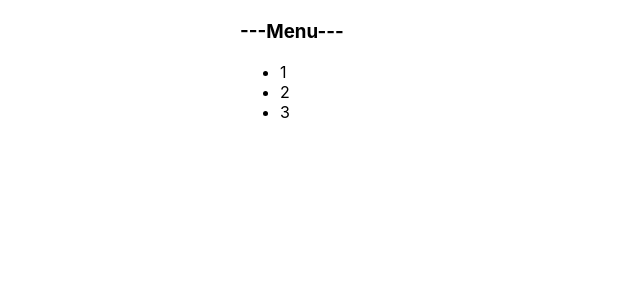
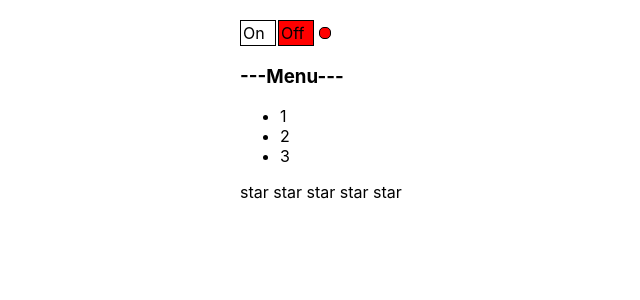
Before and after one commit to MargaritaZh/react-kobsda-kak-podrobno-dimach, a React (Create React App) app: page / in a window 1280 px wide. Shown: the top 300 px of the page, without its empty margins (100-740 px from the left). Built offline with nearby package versions, Linux system fonts and the light colour scheme.

Commit message:
lesson Storybook- (OnOff)

```diff
--- a/src/App.tsx
+++ b/src/App.tsx
@@ -1,11 +1,12 @@
 import React, {useState} from 'react';
 import './App.css'
-import OnOff from "./components/OnOff/OnOff";
+
 import {UncontrolledAccordion} from "./components/UncontroledAccordion/UncontrolledAccordion";
 import {UncontrolledRating} from "./components/UncontrolledRating/UncontrolledRating";
 import {Rating, RatingValueType} from "./components/Rating/Rating";
 import {Accordion} from "./components/Accordion/Accordion";
 import UnControledOnOff from "./components/UncontroledOnOff/UnControledOnOff";
+import {OnOff} from "./components/OnOff/OnOff";
 
 
 function App() {
@@ -21,7 +22,7 @@ function App() {
     return (
         <div className={"App"}>
 
-            {/*<OnOff onChange={setSwitchOn} on={switchOn}/>*/}
+            <OnOff onChange={setSwitchOn} on={switchOn}/>
 
             {/*<UnControledOnOff onChange={setSwitchOn}/> {switchOn.toString()}*/}
 
@@ -36,7 +37,7 @@ function App() {
                        collapsed={accordionCollabsed}
                        onChange={()=>setAccordionCollabsed(!accordionCollabsed)}/>
 
-            {/*<Rating value={ratingValue} onClick={setRatingValue}/>*/}
+            <Rating value={ratingValue} onClick={setRatingValue}/>
             {/*<Accordion titleValue={"Menu"} collapsed={false}/>*/}
             {/**/}
 
--- a/src/components/OnOff/OnOff.tsx
+++ b/src/components/OnOff/OnOff.tsx
@@ -6,7 +6,7 @@ type PropsType = {
 }
 
 
-function OnOff(props: PropsType) {
+export function OnOff(props: PropsType) {
 
 console.log("OnOff rendering")
 
@@ -48,6 +48,3 @@ console.log("OnOff rendering")
         <div style={indicatorStyle}></div>
     </div>
 }
-
-
-export default OnOff
```
Also changed, not shown: 1 other file (tests, documents, lock files or other folders).
